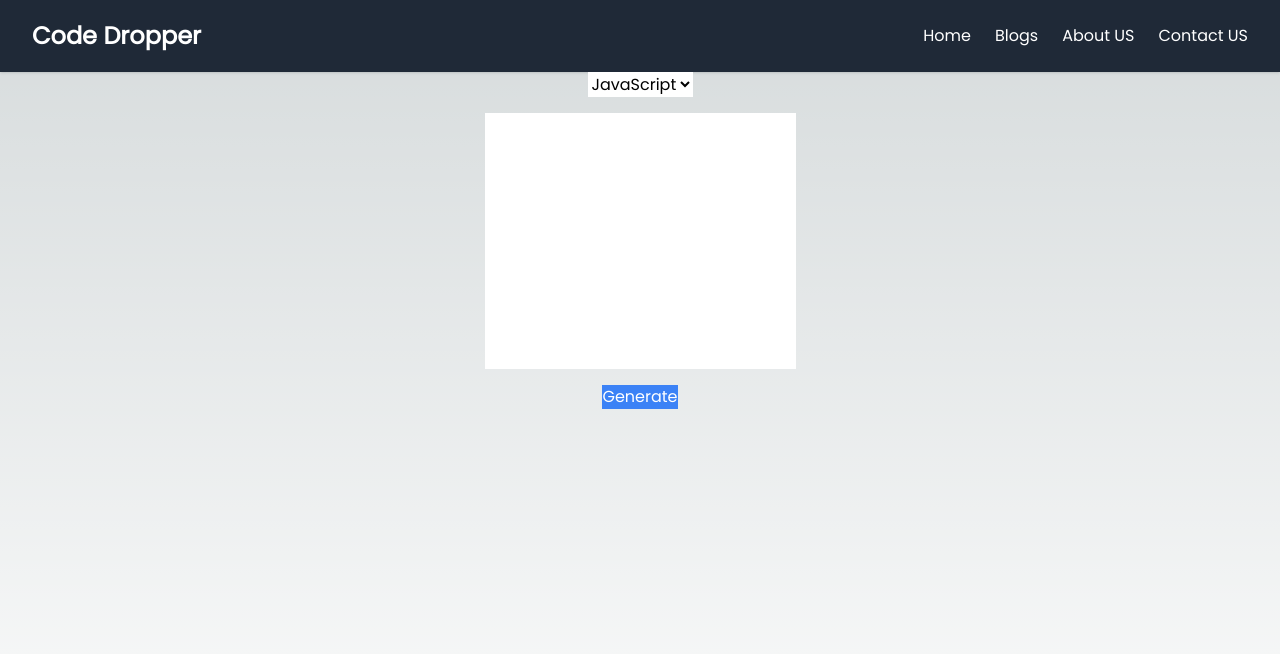
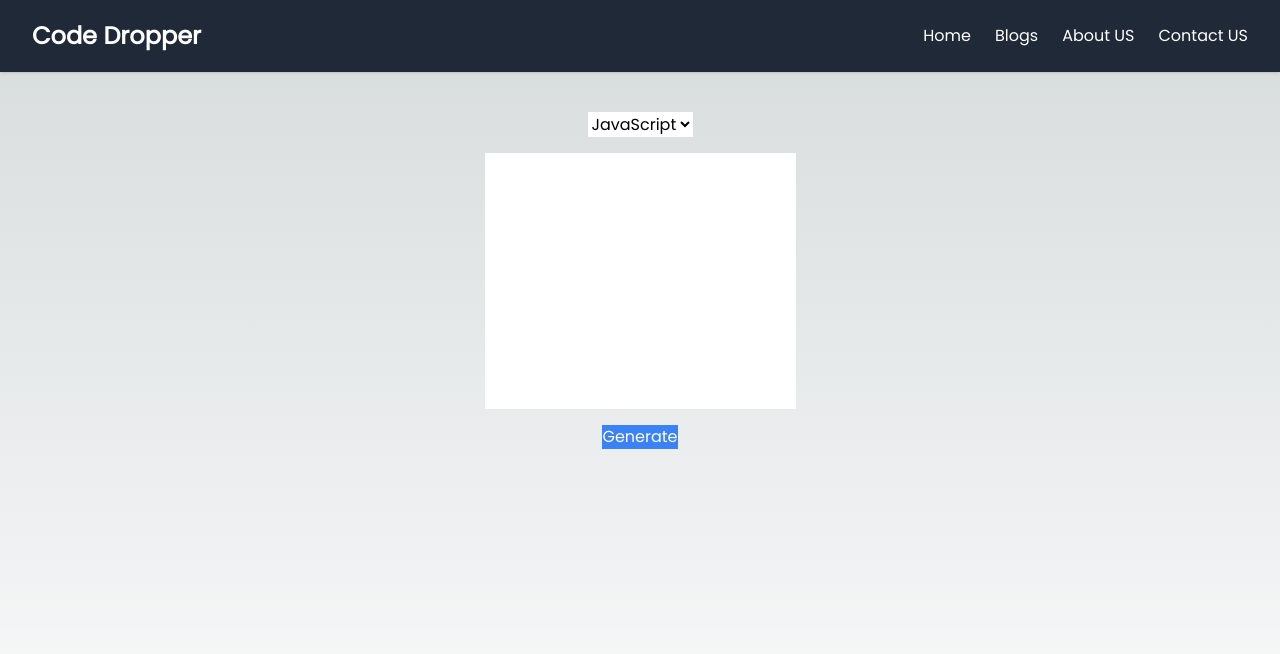
Before and after one commit to DocksDocks/dropcode, a Next.js app: page / in a window 1280 px wide. Shown: the top 654 px of the page. Built offline with nearby package versions, Linux system fonts and the light colour scheme.

Commit message:
db implementation

```diff
--- a/package.json
+++ b/package.json
@@ -17,6 +17,7 @@
     "eslint-config-next": "13.4.7",
     "nanoid": "^4.0.2",
     "next": "13.4.7",
+    "pg": "^8.11.0",
     "postcss": "8.4.24",
     "react": "18.2.0",
     "react-dom": "18.2.0",
--- a/src/app/code/[id].tsx
+++ b/src/app/code/[id].tsx
@@ -1,5 +1,6 @@
 import { useRouter } from "next/router";
 import { useEffect, useState } from "react";
+import CodeDropper from ".";
 
 export default function CodeDropperID() {
   const router = useRouter();
--- a/src/app/layout.tsx
+++ b/src/app/layout.tsx
@@ -16,10 +16,11 @@ export default function RootLayout({
 }) {
   return (
     <html lang="en" className={poppins.className}>
+      <body>
       <Navbar />
-      <main>
-        {children}
-      </main>
+      {children}
+
+      </body>
     </html>
   )
 }
--- a/src/app/page.tsx
+++ b/src/app/page.tsx
@@ -23,7 +23,7 @@ export default function CodeDropperHome() {
   };
 
   return (
-    <main className="bg-base-200 dark:bg-base-800 min-h-screen">
+    <main className="bg-base-200 dark:bg-base-800 min-h-screen pt-10">
       <div className="flex flex-col items-center">
         <select
           value={language}
```
Also changed, not shown: src/model/db.ts (added), 1 other file (tests, documents, lock files or other folders).
